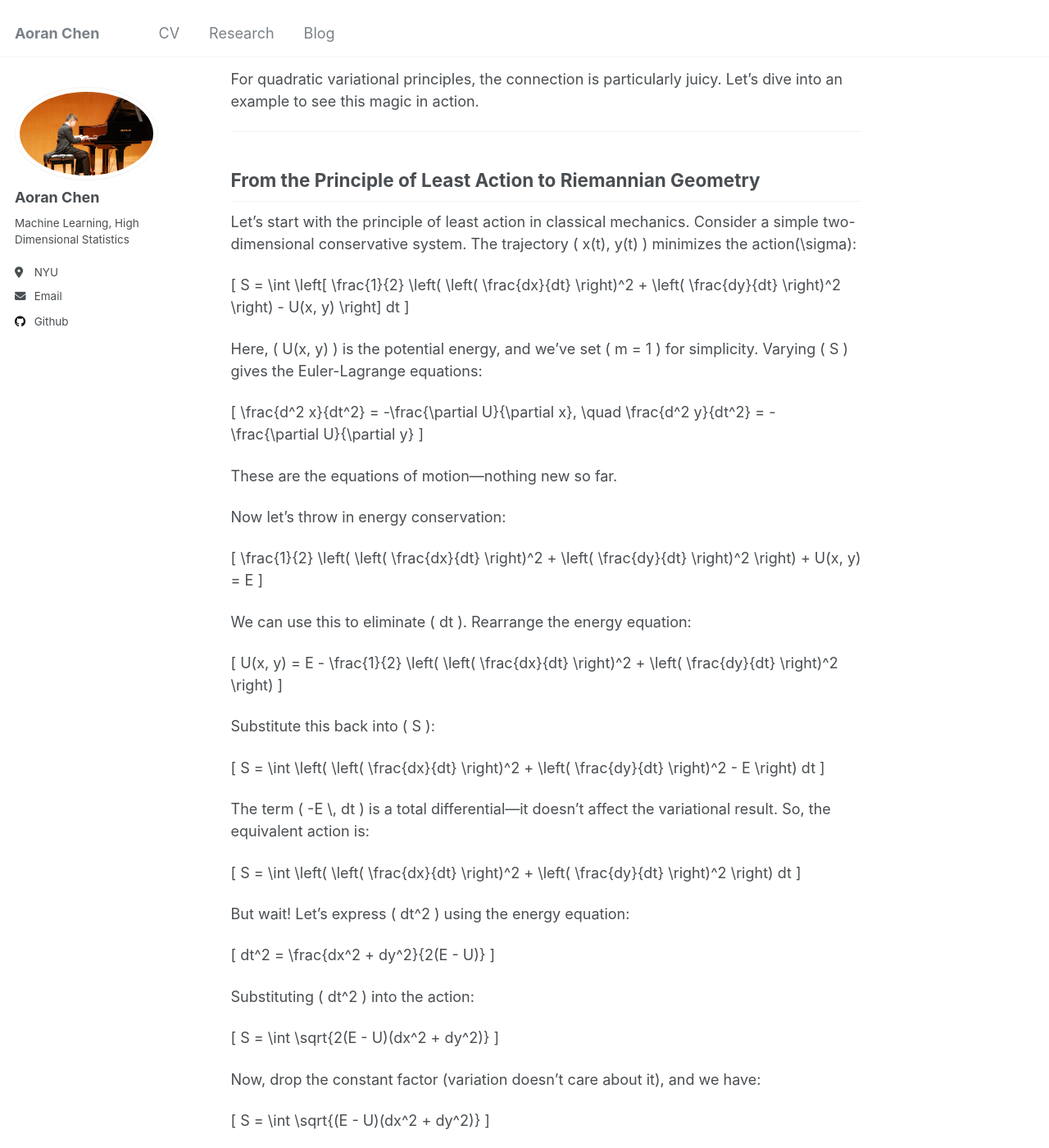
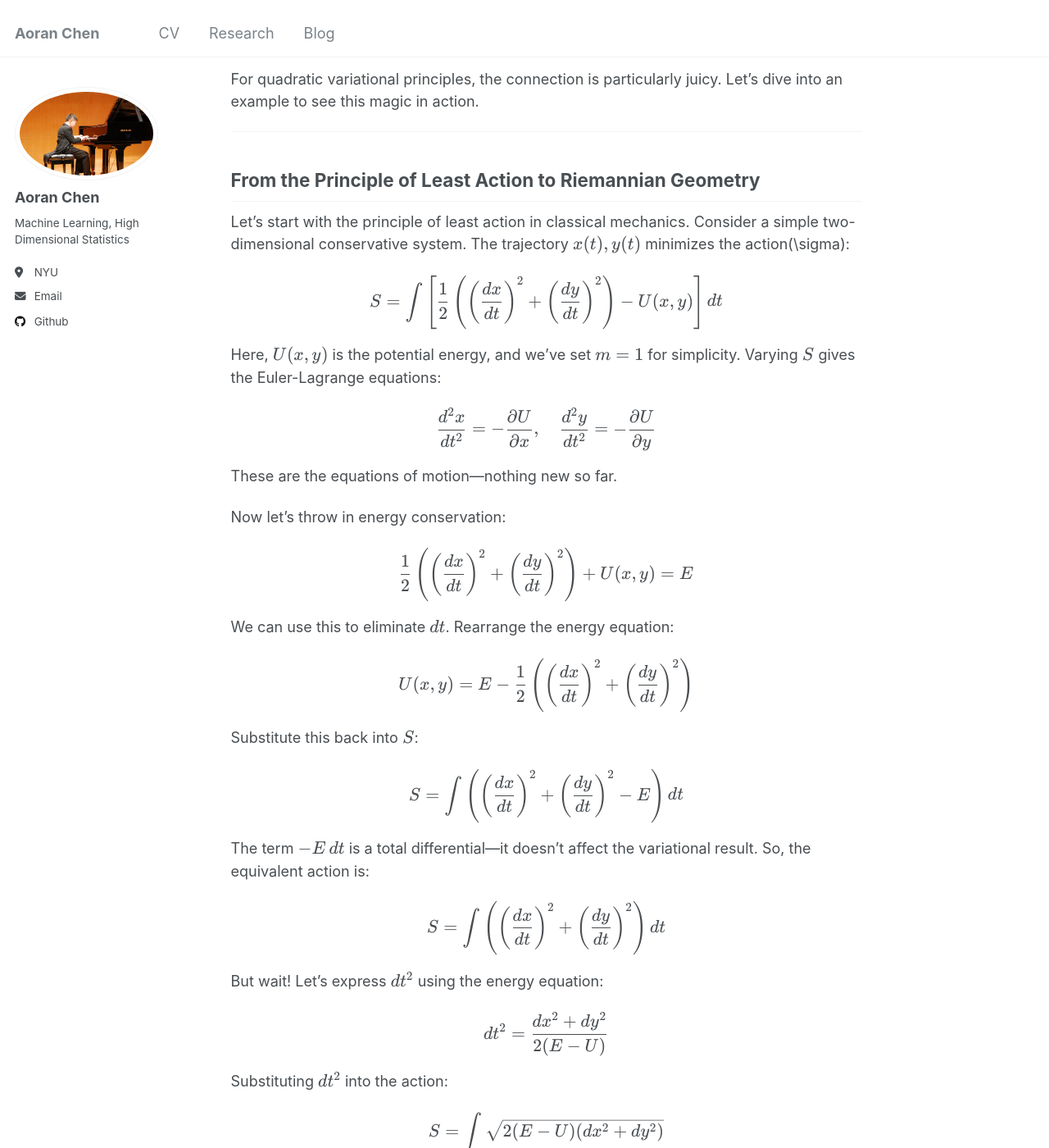
Before and after one commit to samohtaerg/samohtaerg.github.io, a Jekyll site: the page built from _posts/2021-09-14-variational-principles-and-riemannian-geometry:-a-hidden-connection-in-classical-mechanics.md, in a window 1280 px wide and 1400 px high, scrolled down 813 px. Shown: the whole window at 82% size. Built offline with Jekyll 4.4.1, drawn with Linux system fonts in a browser that asks for light colours; nearby versions of some CDN libraries; some of the changed text lies outside the part shown.

Commit message:
Update 2021-09-14-variational-principles-and-riemannian-geometry:-a-hidden-connection-in-classical-mechanics.md

```diff
--- a/_posts/2021-09-14-variational-principles-and-riemannian-geometry:-a-hidden-connection-in-classical-mechanics.md
+++ b/_posts/2021-09-14-variational-principles-and-riemannian-geometry:-a-hidden-connection-in-classical-mechanics.md
@@ -19,67 +19,47 @@ For quadratic variational principles, the connection is particularly juicy. Let
 
 ## From the Principle of Least Action to Riemannian Geometry
 
-Let’s start with the principle of least action in classical mechanics. Consider a simple two-dimensional conservative system. The trajectory \( x(t), y(t) \) minimizes the action\(\sigma\):
+Let’s start with the principle of least action in classical mechanics. Consider a simple two-dimensional conservative system. The trajectory $$x(t), y(t)$$ minimizes the action\(\sigma\):
 
-\[
-S = \int \left[ \frac{1}{2} \left( \left( \frac{dx}{dt} \right)^2 + \left( \frac{dy}{dt} \right)^2 \right) - U(x, y) \right] dt
-\]
+$$S = \int \left[ \frac{1}{2} \left( \left( \frac{dx}{dt} \right)^2 + \left( \frac{dy}{dt} \right)^2 \right) - U(x, y) \right] dt$$
 
-Here, \( U(x, y) \) is the potential energy, and we’ve set \( m = 1 \) for simplicity. Varying \( S \) gives the Euler-Lagrange equations:
+Here, $$U(x, y)$$ is the potential energy, and we’ve set $$m = 1$$ for simplicity. Varying $$S$$ gives the Euler-Lagrange equations:
 
-\[
-\frac{d^2 x}{dt^2} = -\frac{\partial U}{\partial x}, \quad \frac{d^2 y}{dt^2} = -\frac{\partial U}{\partial y}
-\]
+$$\frac{d^2 x}{dt^2} = -\frac{\partial U}{\partial x}, \quad \frac{d^2 y}{dt^2} = -\frac{\partial U}{\partial y}$$
 
 These are the equations of motion—nothing new so far.
 
 Now let’s throw in energy conservation:
 
-\[
-\frac{1}{2} \left( \left( \frac{dx}{dt} \right)^2 + \left( \frac{dy}{dt} \right)^2 \right) + U(x, y) = E
-\]
+$$\frac{1}{2} \left( \left( \frac{dx}{dt} \right)^2 + \left( \frac{dy}{dt} \right)^2 \right) + U(x, y) = E$$
 
-We can use this to eliminate \( dt \). Rearrange the energy equation:
+We can use this to eliminate $$dt$$. Rearrange the energy equation:
 
-\[
-U(x, y) = E - \frac{1}{2} \left( \left( \frac{dx}{dt} \right)^2 + \left( \frac{dy}{dt} \right)^2 \right)
-\]
+$$U(x, y) = E - \frac{1}{2} \left( \left( \frac{dx}{dt} \right)^2 + \left( \frac{dy}{dt} \right)^2 \right)$$
 
-Substitute this back into \( S \):
+Substitute this back into $$S$$:
 
-\[
-S = \int \left( \left( \frac{dx}{dt} \right)^2 + \left( \frac{dy}{dt} \right)^2 - E \right) dt
-\]
+$$S = \int \left( \left( \frac{dx}{dt} \right)^2 + \left( \frac{dy}{dt} \right)^2 - E \right) dt$$
 
-The term \( -E \, dt \) is a total differential—it doesn’t affect the variational result. So, the equivalent action is:
+The term $$-E \, dt$$ is a total differential—it doesn’t affect the variational result. So, the equivalent action is:
 
-\[
-S = \int \left( \left( \frac{dx}{dt} \right)^2 + \left( \frac{dy}{dt} \right)^2 \right) dt
-\]
+$$S = \int \left( \left( \frac{dx}{dt} \right)^2 + \left( \frac{dy}{dt} \right)^2 \right) dt$$
 
-But wait! Let’s express \( dt^2 \) using the energy equation:
+But wait! Let’s express $$dt^2$$ using the energy equation:
 
-\[
-dt^2 = \frac{dx^2 + dy^2}{2(E - U)}
-\]
+$$dt^2 = \frac{dx^2 + dy^2}{2(E - U)}$$
 
-Substituting \( dt^2 \) into the action:
+Substituting $$dt^2$$ into the action:
 
-\[
-S = \int \sqrt{2(E - U)(dx^2 + dy^2)}
-\]
+$$S = \int \sqrt{2(E - U)(dx^2 + dy^2)}$$
 
 Now, drop the constant factor (variation doesn’t care about it), and we have:
 
-\[
-S = \int \sqrt{(E - U)(dx^2 + dy^2)}
-\]
+$$S = \int \sqrt{(E - U)(dx^2 + dy^2)}$$
 
 Here’s the punchline: this action has the form of a Riemannian metric:
 
-\[
-ds^2 = (E - U)(dx^2 + dy^2)
-\]
+$$ds^2 = (E - U)(dx^2 + dy^2)$$
 
 The geodesics of this metric describe the trajectories of the system! Physics just got geometric.
 
@@ -89,27 +69,19 @@ The geodesics of this metric describe the trajectories of the system! Physics ju
 
 Let’s confirm this. Suppose the metric is:
 
-\[
-ds^2 = (E - U)(dx^2 + dy^2)
-\]
+$$ds^2 = (E - U)(dx^2 + dy^2)$$
 
 Its geodesics minimize the action:
 
-\[
-S = \int \sqrt{(E - U)(dx^2 + dy^2)}
-\]
+$$S = \int \sqrt{(E - U)(dx^2 + dy^2)}$$
 
 Varying this action gives:
 
-\[
-\delta S = \int \delta \sqrt{(E - U)(dx^2 + dy^2)}
-\]
+$$\delta S = \int \delta \sqrt{(E - U)(dx^2 + dy^2)}$$
 
 After some algebra and integration by parts (trust me, it’s messy but doable), you recover:
 
-\[
-\frac{d^2 x}{dt^2} + \frac{\partial U}{\partial x} = 0, \quad \frac{d^2 y}{dt^2} + \frac{\partial U}{\partial y} = 0
-\]
+$$\frac{d^2 x}{dt^2} + \frac{\partial U}{\partial x} = 0, \quad \frac{d^2 y}{dt^2} + \frac{\partial U}{\partial y} = 0$$
 
 The geodesics match the equations of motion! Voilà—mechanics and geometry are two sides of the same coin.
 
@@ -119,15 +91,11 @@ The geodesics match the equations of motion! Voilà—mechanics and geometry are
 
 This idea generalizes beautifully. For a conservative system with the action:
 
-\[
-S = \int \left[ \frac{1}{2} g_{\mu\nu} \frac{dx^\mu}{dt} \frac{dx^\nu}{dt} - U(x) \right] dt
-\]
+$$S = \int \left[ \frac{1}{2} g_{\mu\nu} \frac{dx^\mu}{dt} \frac{dx^\nu}{dt} - U(x) \right] dt$$
 
-the trajectory of energy \( E \) corresponds to the geodesics of the metric:
+the trajectory of energy $$E$$ corresponds to the geodesics of the metric:
 
-\[
-ds^2 = [E - U(x)] g_{\mu\nu} dx^\mu dx^\nu
-\]
+$$ds^2 = [E - U(x)] g_{\mu\nu} dx^\mu dx^\nu$$
 
 The process works for any quadratic variational principle. Surprisingly, Jacobi discovered this way back in 1837!
 
@@ -137,29 +105,21 @@ The process works for any quadratic variational principle. Surprisingly, Jacobi
 
 This isn’t just theoretical fun—it’s practical, too. For example, consider the metric:
 
-\[
-ds^2 = f(x, y)(dx^2 + dy^2)
-\]
+$$ds^2 = f(x, y)(dx^2 + dy^2)$$
 
 The geodesic equations are:
 
-\[
-\frac{d^2 x}{ds^2} = -\frac{1}{2f} \frac{\partial f}{\partial x} \left( \frac{dx}{ds} \right)^2 + \dots
-\]
+$$\frac{d^2 x}{ds^2} = -\frac{1}{2f} \frac{\partial f}{\partial x} \left( \frac{dx}{ds} \right)^2 + \dots$$
 
-Solving these directly? Painful. But if we switch to the time parameter \( dt \), we simplify things:
+Solving these directly? Painful. But if we switch to the time parameter $$dt$$, we simplify things:
 
-\[
-dt = \sqrt{\frac{dx^2 + dy^2}{2f(x, y)}}
-\]
+$$dt = \sqrt{\frac{dx^2 + dy^2}{2f(x, y)}}$$
 
 This reduces the geodesic equation to:
 
-\[
-\frac{d^2 x}{dt^2} = \frac{\partial f}{\partial x}, \quad \frac{d^2 y}{dt^2} = \frac{\partial f}{\partial y}
-\]
+$$\frac{d^2 x}{dt^2} = \frac{\partial f}{\partial x}, \quad \frac{d^2 y}{dt^2} = \frac{\partial f}{\partial y}$$
 
-For simple cases, like \( f(x, y) = \frac{1}{2}(x^2 + y^2) \), these become linear and solvable.
+For simple cases, like $$f(x, y) = \frac{1}{2}(x^2 + y^2)$$, these become linear and solvable.
 
 ---
 
```
